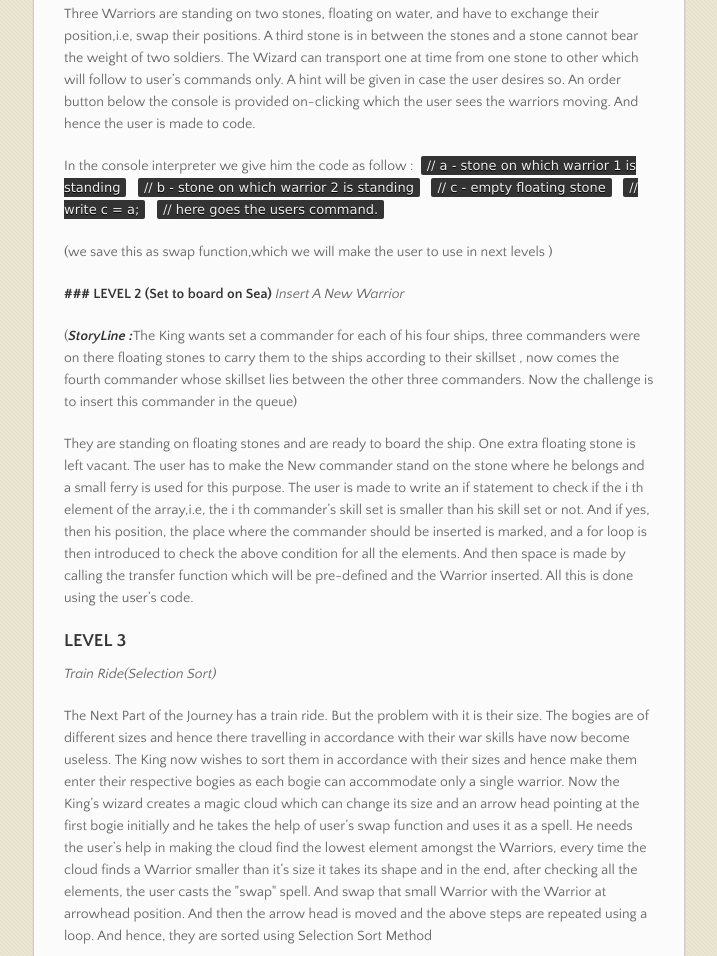
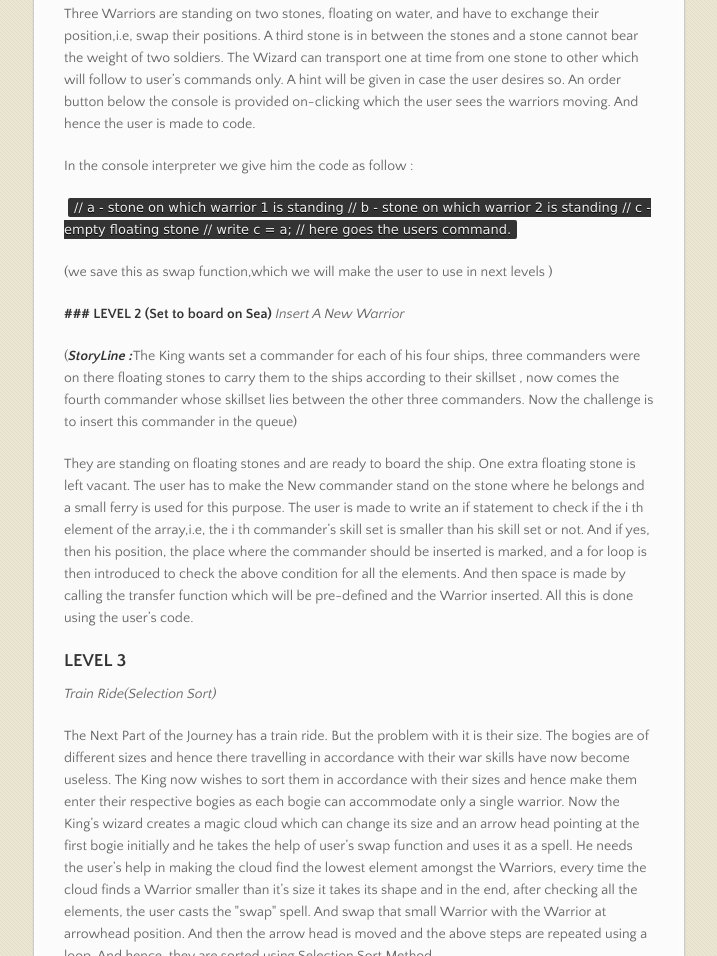
Before and after one commit to rsrikanth080/rsrikanth080.github.io, a plain HTML site: page index.html in a window 1280 px wide. Shown: the part 820-1776 px from the top of the page, without its empty margins (282-999 px from the left). Drawn offline with nearby package versions, Linux system fonts and the light colour scheme.

Commit message:
Update index.html

```diff
--- a/index.html
+++ b/index.html
@@ -60,12 +60,13 @@ The Levels mentioned above are explained in this section.</p>
 
 <p>Three Warriors are standing on two stones, floating on water, and have to exchange their position,i.e, swap their positions. A third stone is in between the stones and a stone cannot bear the weight of two soldiers. The Wizard can transport one at time from one stone to other which will follow to user’s commands only. A hint will be given in case the user desires so. An order button below the console is provided on-clicking which the user sees the warriors moving. And hence the user is made to code.</p>
 
-<p>In the console interpreter we give him the code as follow :
-<code>// a - stone on which warrior 1 is standing</code>
-<code>// b - stone on which warrior 2 is standing</code>
-<code>// c - empty floating stone</code>
-<code>// write c = a;</code>
-<code>// here goes the users command.</code> </p>
+<p>In the console interpreter we give him the code as follow :</p>
+
+<code>// a - stone on which warrior 1 is standing
+// b - stone on which warrior 2 is standing
+// c - empty floating stone
+// write c = a;
+// here goes the users command.</code> </p>
 
 <p>(we save this as swap function,which we will make the user to use in next levels )</p>
 
```
